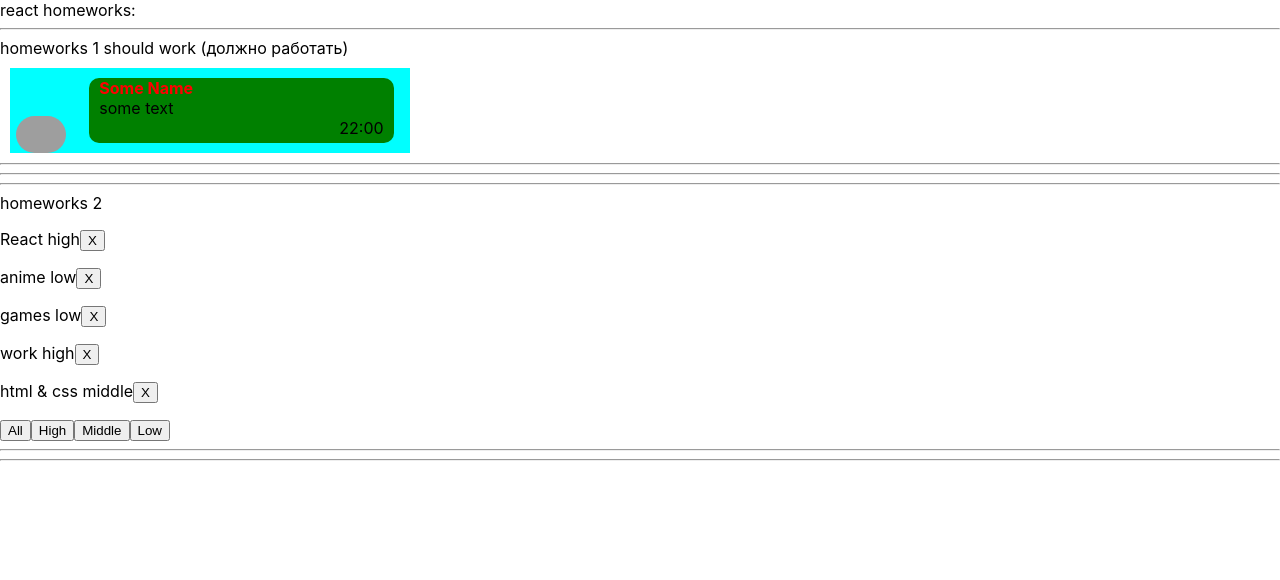
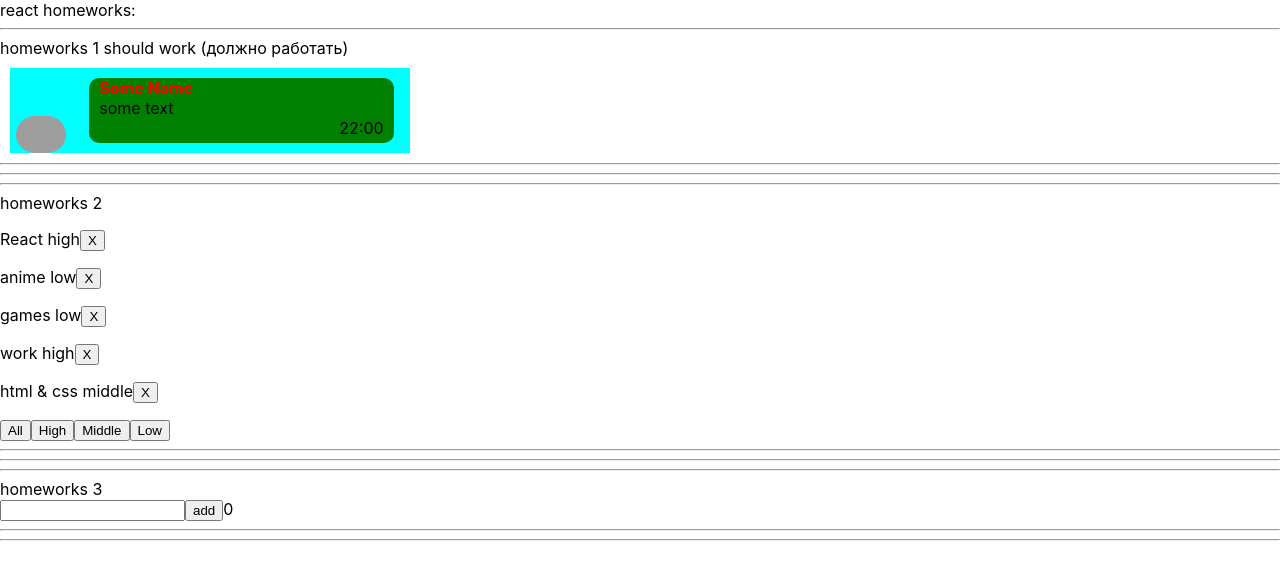
Before and after one commit to DzmitryYesis/SomeTestsHomeWork, a React (Create React App) app: page / in a window 1280 px wide. Shown: the top 580 px of the page. Built offline with nearby package versions, Linux system fonts and the light colour scheme; grey boxes are pictures that could not be loaded.

Commit message:
HW3. Repaired app. It remains to do CSS

```diff
--- a/package.json
+++ b/package.json
@@ -11,12 +11,14 @@
     "@types/react": "^17.0.0",
     "@types/react-dom": "^17.0.0",
     "@types/styled-components": "^5.1.16",
+    "@types/uuid": "^8.3.3",
     "react": "^17.0.2",
     "react-colorful": "^5.5.1",
     "react-dom": "^17.0.2",
     "react-scripts": "4.0.3",
     "styled-components": "^5.3.3",
     "typescript": "^4.1.2",
+    "uuid": "^8.3.2",
     "web-vitals": "^1.0.1"
   },
   "scripts": {
--- a/src/p1-main/m1-ui/u1-app/App.tsx
+++ b/src/p1-main/m1-ui/u1-app/App.tsx
@@ -2,6 +2,7 @@ import React from 'react'
 import s from './App.module.css'
 import HW1 from '../../../p2-homeworks/h1/HW1'
 import HW2 from '../../../p2-homeworks/h2/HW2';
+import HW3 from '../../../p2-homeworks/h3/HW3';
 
 function App() {
     return (
@@ -9,7 +10,7 @@ function App() {
             <div>react homeworks:</div>
             <HW1/>
             <HW2/>
-            {/*<HW3/>*/}
+            <HW3/>
             {/*<HW4/>*/}
             {/*<HW5/>*/}
 
--- a/src/p2-homeworks/h3/Greeting.module.css
+++ b/src/p2-homeworks/h3/Greeting.module.css
@@ -5,3 +5,7 @@
 .error {
     border: 1px solid red;
 }
+
+.errorMessage {
+    color: red;
+}
--- a/src/p2-homeworks/h3/Greeting.tsx
+++ b/src/p2-homeworks/h3/Greeting.tsx
@@ -1,24 +1,24 @@
-import React from 'react'
+import React, {ChangeEvent} from 'react'
 import s from './Greeting.module.css'
 
 type GreetingPropsType = {
-    name: any // need to fix any
-    setNameCallback: any // need to fix any
-    addUser: any // need to fix any
-    error: any // need to fix any
-    totalUsers: any // need to fix any
+    name: string //fix
+    setNameCallback: (e: ChangeEvent<HTMLInputElement>)=>void //fix
+    addUser: ()=>void //fix
+    error: boolean //fix
+    totalUsers: number // fix
 }
 
 // презентационная компонента (для верстальщика)
 const Greeting: React.FC<GreetingPropsType> = (
     {name, setNameCallback, addUser, error, totalUsers} // деструктуризация пропсов
 ) => {
-    const inputClass = s.error // need to fix with (?:)
+    const inputClass = error? s.error:'' // fix
 
     return (
         <div>
             <input value={name} onChange={setNameCallback} className={inputClass}/>
-            <span>{error}</span>
+            {error && <span className={s.errorMessage}>Are you stupid?</span>}
             <button onClick={addUser}>add</button>
             <span>{totalUsers}</span>
         </div>
--- a/src/p2-homeworks/h3/GreetingContainer.tsx
+++ b/src/p2-homeworks/h3/GreetingContainer.tsx
@@ -1,9 +1,10 @@
-import React, {useState} from 'react'
+import React, {ChangeEvent, useState} from 'react'
 import Greeting from './Greeting'
+import {UserType} from './HW3';
 
 type GreetingContainerPropsType = {
-    users: any // need to fix any
-    addUserCallback: any // need to fix any
+    users: Array<UserType> //fix
+    addUserCallback: (name:string)=>void //fix
 }
 
 // более простой и понятный для новичков
@@ -12,17 +13,26 @@ type GreetingContainerPropsType = {
 // более современный и удобный для про :)
 // уровень локальной логики
 const GreetingContainer: React.FC<GreetingContainerPropsType> = ({users, addUserCallback}) => { // деструктуризация пропсов
-    const [name, setName] = useState<any>('') // need to fix any
-    const [error, setError] = useState<any>('') // need to fix any
+    const [name, setName] = useState<string>('') //fix
+    const [error, setError] = useState<boolean>(false) // fix
 
-    const setNameCallback = (e: any) => { // need to fix any
-        setName('') // need to fix
+    const setNameCallback = (e: ChangeEvent<HTMLInputElement>) => { //fix
+        setName(e.currentTarget.value) //fix
     }
     const addUser = () => {
-        alert(`Hello  !`) // need to fix
+        if(name.trim()!==''){
+            addUserCallback(name)
+            setName('')
+            setError(false)
+            alert('Hello '+name+'!') //fix
+
+        } else{
+            setName('')
+            setError(true)
+        }
     }
 
-    const totalUsers = 0 // need to fix
+    const totalUsers = users.length //fix
 
     return (
         <Greeting
--- a/src/p2-homeworks/h3/HW3.tsx
+++ b/src/p2-homeworks/h3/HW3.tsx
@@ -1,18 +1,23 @@
 import React, {useState} from 'react'
 import GreetingContainer from './GreetingContainer'
+import {v1} from 'uuid';
 
 // types
 export type UserType = {
-    _id: any // need to fix any
-    name: any // need to fix any
+    _id: string //fix
+    name: string //fix
 }
 
 // уровень работы с глобальными данными
 function HW3() {
-    const [users, setUsers] = useState<any>([]) // need to fix any
+    const [users, setUsers] = useState<Array<UserType>>([]) // need to fix any
 
-    const addUserCallback = (name: any) => { // need to fix any
-        setUsers([]) // need to fix
+    const addUserCallback = (name: string) => { //fix
+        let newUser:UserType={
+            _id:v1(),
+            name:name
+        }
+        setUsers([...users, newUser]) // fix
     }
 
     return (
```
Also changed, not shown: 1 other file (tests, documents, lock files or other folders).
